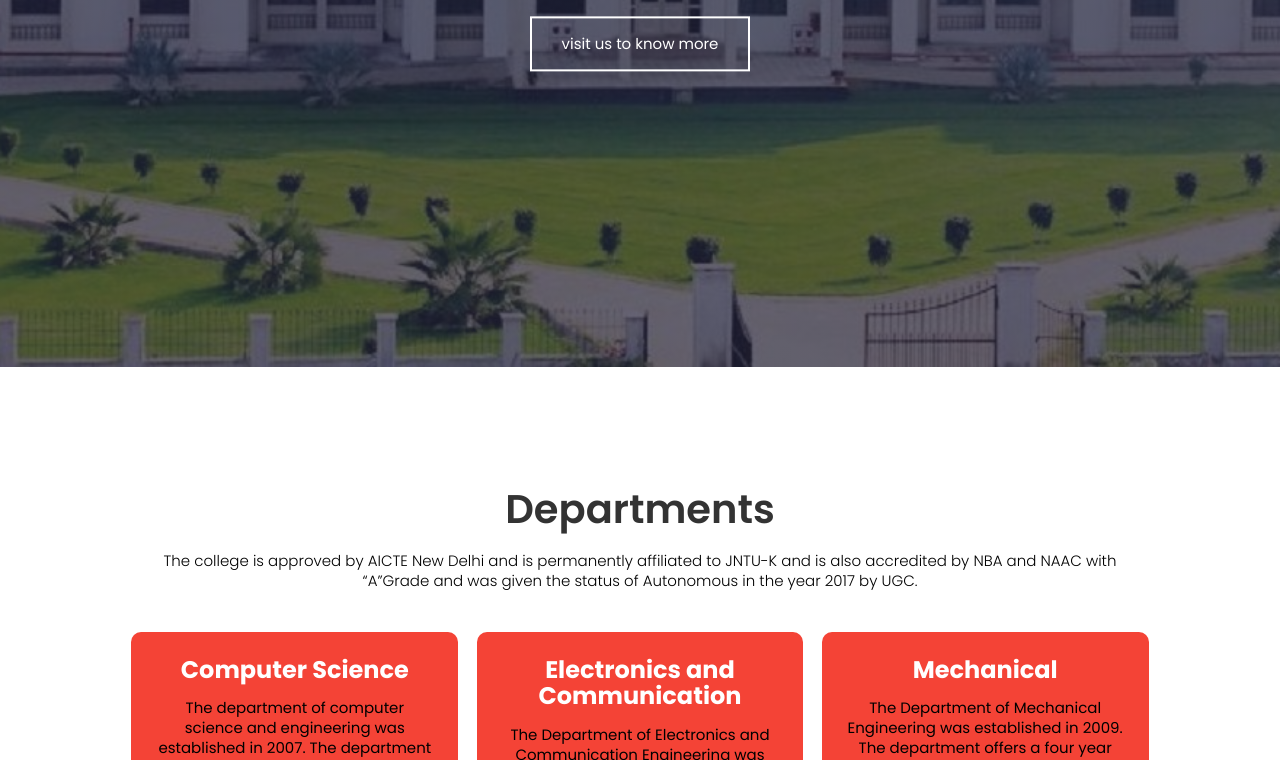
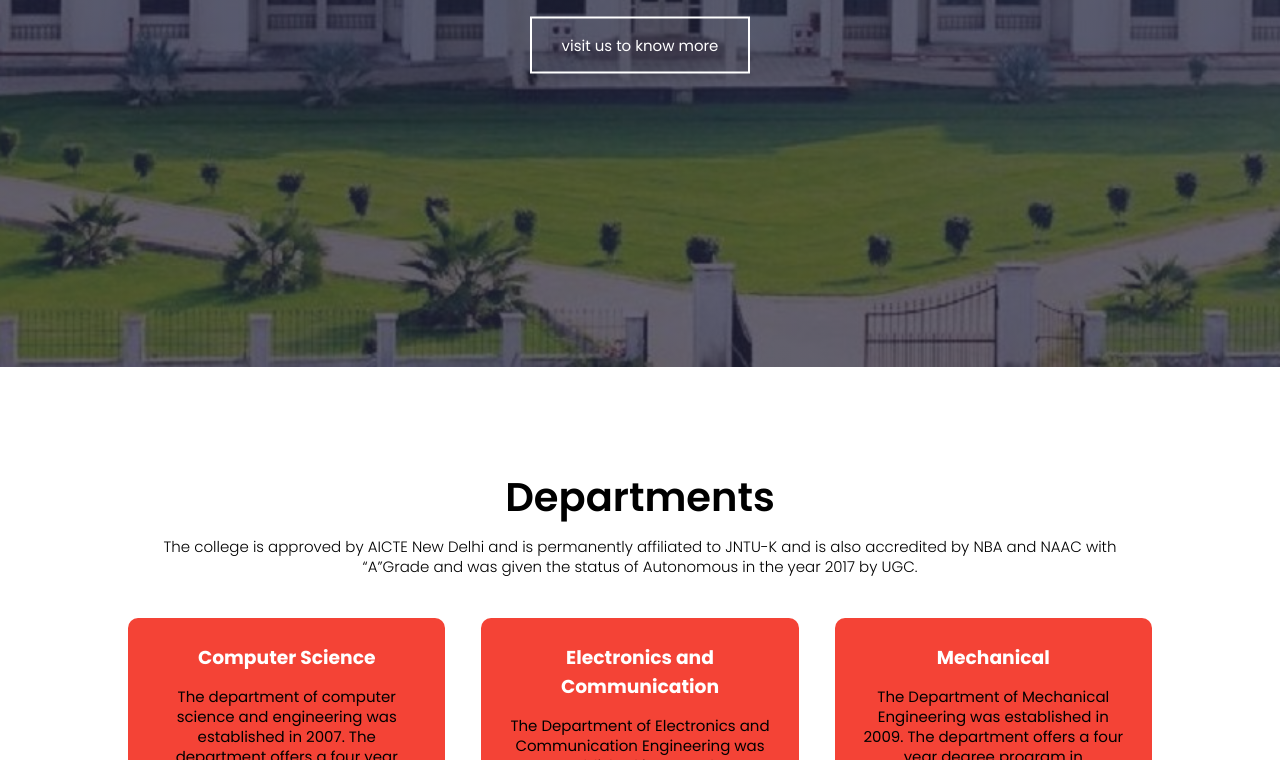
Before and after one commit to Manik-Polimera/RaghuClg, a plain HTML site: page index.html in a window 1280 px wide. Shown: the part 433-1193 px from the top of the page. Drawn offline with nearby package versions, Linux system fonts and the light colour scheme; a script that the page names is missing.

Commit message:
Update index.html

```diff
--- a/index.html
+++ b/index.html
@@ -3,7 +3,6 @@
 <html lang="en">
   <head>
     <meta charset="UTF-8" />
-    <link rel="stylesheet" href="https://maxcdn.bootstrapcdn.com/bootstrap/3.3.7/css/bootstrap.min.css">
     <meta http-equiv="X-UA-Compatible" content="IE=edge" />
     <meta name="viewport" content="width=device-width, initial-scale=1.0" />
     <title>Raghu Educational Institutions</title>
@@ -47,7 +46,7 @@
           practical skills necessary to become effective professionals and
           future leaders.
         </p>
-        <a href="#a" class="visit-btn">visit us to know more</a>
+        <a href="https://www.raghuinstech.com/" class="visit-btn">visit us to know more</a>
       </div>
     </section>
 
```
